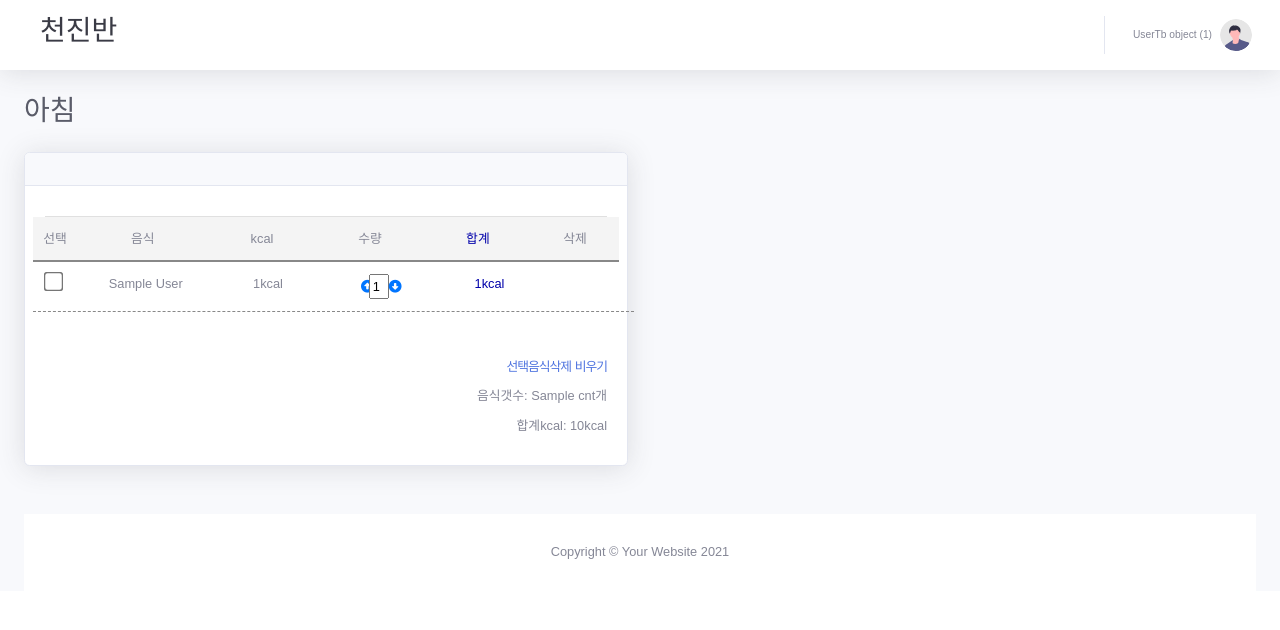
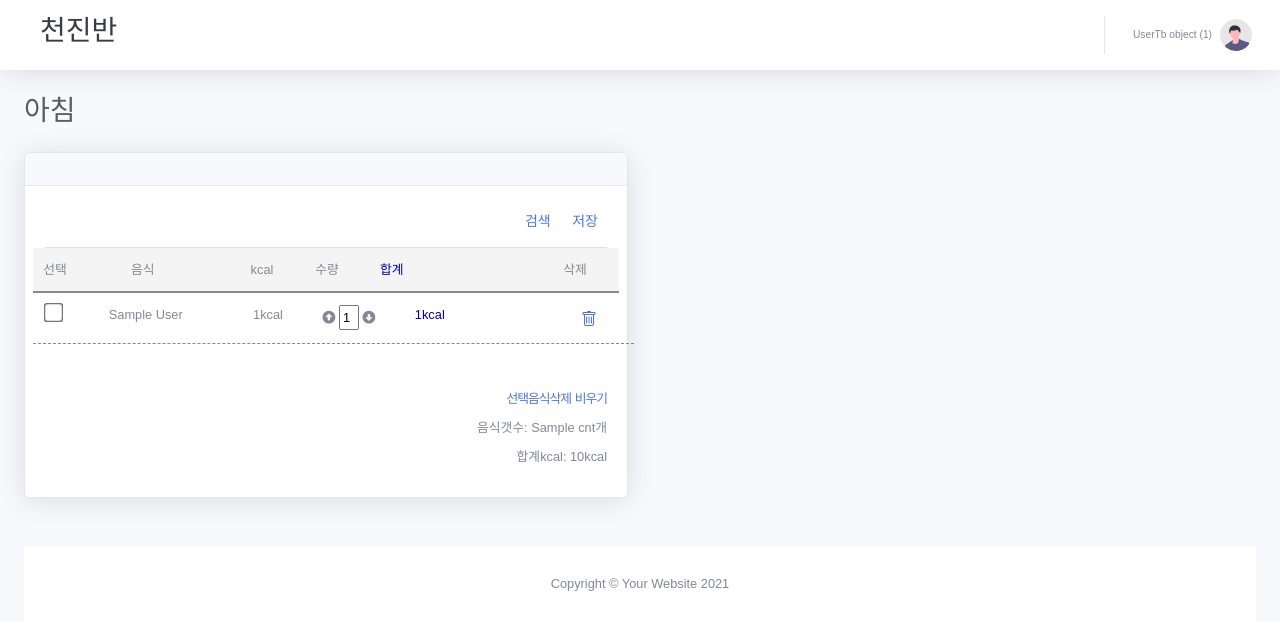
Before and after one commit to 17202687/diet, a Django app: template cjb/thirdeyes/templates/thirdeyes/mfoodedit.html in a window 1280 px wide. Shown: the top 630 px of the page. Run offline with Django 3.2, Linux system fonts and the light colour scheme; tables that the repository leaves empty hold one stand-in row (values such as "Sample post"); the template is opened without the code that fills it: values that come from a table or form of the project are taken from there, most other values are stand-ins (such as "Sample title", 1, 10 or a date in 2020); some libraries are stand-ins or nearby versions.

Commit message:
UI change2

```diff
--- a/cjb/thirdeyes/static/CSS/calendar.css
+++ b/cjb/thirdeyes/static/CSS/calendar.css
@@ -64,7 +64,7 @@ table {
 }
 .one{
     display: inline-block;
-    width: 50%;
+    width: 100%;
 }
 
 a, a:hover {
--- a/cjb/thirdeyes/static/CSS/form.css
+++ b/cjb/thirdeyes/static/CSS/form.css
@@ -91,7 +91,7 @@ div
 
 
 
-.basketdiv .data .num .updown
+.basketdiv .data .pnum .updown
 {
     color: #0075ff;
 
@@ -118,7 +118,7 @@ div
     width: 33%;
 }
 
-.basketdiv .num
+.basketdiv .pnum
 {
     width: 34%;
 }
--- a/cjb/thirdeyes/templates/thirdeyes/activityedit.html
+++ b/cjb/thirdeyes/templates/thirdeyes/activityedit.html
@@ -109,7 +109,6 @@
                                     <form id="form" method="post">
                                         {% csrf_token %}
                                         <table id="tb" class="basketdiv">
-                                            {% for act in getAct %}
                                             <tr class="head">
                                                 <td style="width: 30%;">
                                                     <span class="name">운동</span>
@@ -121,6 +120,7 @@
                                                     <span class="cmd">삭제</span>
                                                 </td>
                                             </tr>
+                                            {% for act in getAct %}
                                             <tr id="rows" class="data">
                                                 <td style="width: 30%;">
                                                     <span class="name">{{act.act_name}}</span>
--- a/cjb/thirdeyes/templates/thirdeyes/mfoodedit.html
+++ b/cjb/thirdeyes/templates/thirdeyes/mfoodedit.html
@@ -130,8 +130,8 @@
                                     {% csrf_token %}
                                         <input type="hidden" name="cmd" value="order">
                                         <div class="right-align basketrowcmd">
-                <button class="search btn btn-link d-md-none btn-sm" onclick="location.href='/morning/msearch'">검색</button>
-                <button type="submit" onclick="names()" class="btn btn-link d-md-none btn-sm">저장</button>
+                                            <button class="search btn btn-link btn-sm" onclick="location.href='/morning/msearch'">검색</button>
+                                            <button type="submit" onclick="names()" class="btn btn-link btn-sm">저장</button>
                                         </div>
                                         <div class="basketdiv" id="basket">
                                             <div class="row head">
@@ -170,13 +170,11 @@
                                                 </div>
                                                 <div class="subdiv">
                                                     <div class="basketcmd">
-                            <a href="javascript:void(0)" class="abutton bi bi-trash btn btn-link d-md-none rounded-circle" onclick="javascript:basket.delItem();" style="white-space:nowrap">
-
+                                                        <a href="javascript:void(0)" class="abutton bi bi-trash btn btn-link rounded-circle" onclick="javascript:basket.delItem();" style="white-space:nowrap">
                                                             <svg xmlns="http://www.w3.org/2000/svg" width="16" height="16" fill="currentColor" class="bi bi-trash" viewBox="0 0 16 16">
                                                                 <path d="M5.5 5.5A.5.5 0 0 1 6 6v6a.5.5 0 0 1-1 0V6a.5.5 0 0 1 .5-.5zm2.5 0a.5.5 0 0 1 .5.5v6a.5.5 0 0 1-1 0V6a.5.5 0 0 1 .5-.5zm3 .5a.5.5 0 0 0-1 0v6a.5.5 0 0 0 1 0V6z"/>
                                                                 <path fill-rule="evenodd" d="M14.5 3a1 1 0 0 1-1 1H13v9a2 2 0 0 1-2 2H5a2 2 0 0 1-2-2V4h-.5a1 1 0 0 1-1-1V2a1 1 0 0 1 1-1H6a1 1 0 0 1 1-1h2a1 1 0 0 1 1 1h3.5a1 1 0 0 1 1 1v1zM4.118 4 4 4.059V13a1 1 0 0 0 1 1h6a1 1 0 0 0 1-1V4.059L11.882 4H4.118zM2.5 3V2h11v1h-11z"/>
                                                             </svg>
-
                                                         </a>
                                                     </div>
                                                 </div>
```
Also changed, not shown: cjb/thirdeyes/templates/thirdeyes/main.html (+7 -3 lines). Lines whose indentation alone changed are shown as unchanged.
